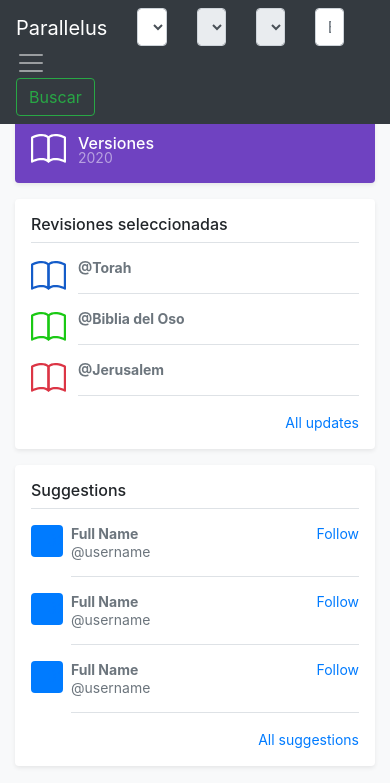
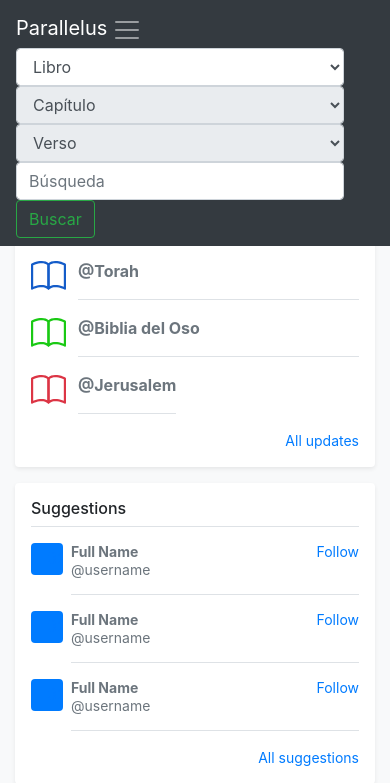
Before and after one commit to mapizeta/parallelus, a Django app: page / in a window 390 px wide. Shown: the top 783 px of the page. Run offline with Django 3.2, Linux system fonts and the light colour scheme; data that the repository does not hold is empty; some libraries are stand-ins or nearby versions.

Commit message:
select responsivos y divs en versículos

```diff
--- a/home/templates/home/index.html
+++ b/home/templates/home/index.html
@@ -19,13 +19,13 @@
     <body class="bg-light">
          <nav class="navbar navbar-expand-lg fixed-top navbar-dark bg-dark">
             <div class="row" style="width:100%">
-              <div class="col">
+              <div class="col-sm-2">
                   <a class="navbar-brand mr-auto mr-lg-0" href="#">Parallelus</a>
                   <button class="navbar-toggler p-0 border-0" type="button" data-toggle="offcanvas">
                      <span class="navbar-toggler-icon"></span>
                   </button>
               </div>
-              <div class="col">
+              <div class="col-sm-2">
                 <select class="form-control" id="libro">
                   <option>Libro</option>
                     {% for book in books %}
@@ -33,7 +33,7 @@
                     {% endfor %}
                 </select>
               </div>
-              <div class="col">
+              <div class="col-sm-2">
                   <select class="form-control" id="capitulo" disabled>
                       <option>Capítulo</option>
                       {% for i in n %}
@@ -42,7 +42,7 @@
 
                     </select>
                 </div>
-                <div class="col">
+                <div class="col-sm-2">
 
                     <select class="form-control" id="verso" disabled>
                         <option>Verso</option>
@@ -51,12 +51,12 @@
                       {% endfor %}
                       </select>
                   </div>
-                  <div class="col">
+                  <div class="col-sm-2">
 
                           <input class="form-control" type="text" placeholder="Búsqueda" aria-label="Search">
 
                   </div>
-                  <div class="col">
+                  <div class="col-sm-2">
                       <button class="btn btn-outline-success" type="submit">Buscar</button>
                   </div>
 
@@ -94,35 +94,41 @@
 
                   <div class="my-3 p-3 bg-white rounded shadow-sm">
                     <h6 class="border-bottom border-gray pb-2 mb-0">Revisiones seleccionadas</h6>
+
                     <div class="media text-muted pt-3">
-                            <svg style="font-size: 35px;margin-right: 12px;color:#145cc9;" class="bi bi-book" width="1em" height="1em" viewBox="0 0 16 16" fill="currentColor" xmlns="http://www.w3.org/2000/svg">
+                      <div><svg style="font-size: 35px;margin-right: 12px;color:#145cc9;" class="bi bi-book" width="1em" height="1em" viewBox="0 0 16 16" fill="currentColor" xmlns="http://www.w3.org/2000/svg"><path fill-rule="evenodd" d="M3.214 1.072C4.813.752 6.916.71 8.354 2.146A.5.5 0 018.5 2.5v11a.5.5 0 01-.854.354c-.843-.844-2.115-1.059-3.47-.92-1.344.14-2.66.617-3.452 1.013A.5.5 0 010 13.5v-11a.5.5 0 01.276-.447L.5 2.5l-.224-.447.002-.001.004-.002.013-.006a5.017 5.017 0 01.22-.103 12.958 12.958 0 012.7-.869zM1 2.82v9.908c.846-.343 1.944-.672 3.074-.788 1.143-.118 2.387-.023 3.426.56V2.718c-1.063-.929-2.631-.956-4.09-.664A11.958 11.958 0 001 2.82z" clip-rule="evenodd"/><path fill-rule="evenodd" d="M12.786 1.072C11.188.752 9.084.71 7.646 2.146A.5.5 0 007.5 2.5v11a.5.5 0 00.854.354c.843-.844 2.115-1.059 3.47-.92 1.344.14 2.66.617 3.452 1.013A.5.5 0 0016 13.5v-11a.5.5 0 00-.276-.447L15.5 2.5l.224-.447-.002-.001-.004-.002-.013-.006-.047-.023a12.582 12.582 0 00-.799-.34 12.96 12.96 0 00-2.073-.609zM15 2.82v9.908c-.846-.343-1.944-.672-3.074-.788-1.143-.118-2.387-.023-3.426.56V2.718c1.063-.929 2.631-.956 4.09-.664A11.956 11.956 0 0115 2.82z" clip-rule="evenodd"/></svg></div>
+                      <div style="width:100%">
+                          <strong class="d-block text-gray-dark">@Torah</strong>
+                          <div id="torah"></div>
+                          <p class="media-body pb-3 mb-0 small lh-125 border-bottom border-gray"></p>
+                      </div>
+
+                    </div>
+                    <div class="media text-muted pt-3">
+                      <div><svg style="font-size: 35px;margin-right: 12px;color:#1ac914;" class="bi bi-book" width="1em" height="1em" viewBox="0 0 16 16" fill="currentColor" xmlns="http://www.w3.org/2000/svg">
                         <path fill-rule="evenodd" d="M3.214 1.072C4.813.752 6.916.71 8.354 2.146A.5.5 0 018.5 2.5v11a.5.5 0 01-.854.354c-.843-.844-2.115-1.059-3.47-.92-1.344.14-2.66.617-3.452 1.013A.5.5 0 010 13.5v-11a.5.5 0 01.276-.447L.5 2.5l-.224-.447.002-.001.004-.002.013-.006a5.017 5.017 0 01.22-.103 12.958 12.958 0 012.7-.869zM1 2.82v9.908c.846-.343 1.944-.672 3.074-.788 1.143-.118 2.387-.023 3.426.56V2.718c-1.063-.929-2.631-.956-4.09-.664A11.958 11.958 0 001 2.82z" clip-rule="evenodd"/>
                         <path fill-rule="evenodd" d="M12.786 1.072C11.188.752 9.084.71 7.646 2.146A.5.5 0 007.5 2.5v11a.5.5 0 00.854.354c.843-.844 2.115-1.059 3.47-.92 1.344.14 2.66.617 3.452 1.013A.5.5 0 0016 13.5v-11a.5.5 0 00-.276-.447L15.5 2.5l.224-.447-.002-.001-.004-.002-.013-.006-.047-.023a12.582 12.582 0 00-.799-.34 12.96 12.96 0 00-2.073-.609zM15 2.82v9.908c-.846-.343-1.944-.672-3.074-.788-1.143-.118-2.387-.023-3.426.56V2.718c1.063-.929 2.631-.956 4.09-.664A11.956 11.956 0 0115 2.82z" clip-rule="evenodd"/>
-                            </svg>
-                      <p id="torah" class="media-body pb-3 mb-0 small lh-125 border-bottom border-gray">
-                        <strong class="d-block text-gray-dark">@Torah</strong>
+                    </svg></div>
+                      <div style="width:100%">
+                        <strong class="d-block text-gray-dark">@Biblia del Oso</strong>
 
-                      </p>
+                        <div id="oso"></div>
+                        <p class="media-body pb-3 mb-0 small lh-125 border-bottom border-gray"></p>
+                      </div>
                     </div>
                     <div class="media text-muted pt-3">
-                            <svg style="font-size: 35px;margin-right: 12px;color:#1ac914;" class="bi bi-book" width="1em" height="1em" viewBox="0 0 16 16" fill="currentColor" xmlns="http://www.w3.org/2000/svg">
-                                <path fill-rule="evenodd" d="M3.214 1.072C4.813.752 6.916.71 8.354 2.146A.5.5 0 018.5 2.5v11a.5.5 0 01-.854.354c-.843-.844-2.115-1.059-3.47-.92-1.344.14-2.66.617-3.452 1.013A.5.5 0 010 13.5v-11a.5.5 0 01.276-.447L.5 2.5l-.224-.447.002-.001.004-.002.013-.006a5.017 5.017 0 01.22-.103 12.958 12.958 0 012.7-.869zM1 2.82v9.908c.846-.343 1.944-.672 3.074-.788 1.143-.118 2.387-.023 3.426.56V2.718c-1.063-.929-2.631-.956-4.09-.664A11.958 11.958 0 001 2.82z" clip-rule="evenodd"/>
-                                <path fill-rule="evenodd" d="M12.786 1.072C11.188.752 9.084.71 7.646 2.146A.5.5 0 007.5 2.5v11a.5.5 0 00.854.354c.843-.844 2.115-1.059 3.47-.92 1.344.14 2.66.617 3.452 1.013A.5.5 0 0016 13.5v-11a.5.5 0 00-.276-.447L15.5 2.5l.224-.447-.002-.001-.004-.002-.013-.006-.047-.023a12.582 12.582 0 00-.799-.34 12.96 12.96 0 00-2.073-.609zM15 2.82v9.908c-.846-.343-1.944-.672-3.074-.788-1.143-.118-2.387-.023-3.426.56V2.718c1.063-.929 2.631-.956 4.09-.664A11.956 11.956 0 0115 2.82z" clip-rule="evenodd"/>
-                            </svg>
-                      <p id="oso" class="media-body pb-3 mb-0 small lh-125 border-bottom border-gray">
-                        <strong class="d-block text-gray-dark">@Biblia del Oso</strong>
-
-                      </p>
-                    </div>
-                    <div class="media text-muted pt-3">
+                      <div>
                       <svg style="font-size: 35px;margin-right: 12px;color:#dc3545" class="bi bi-book" width="1em" height="1em" viewBox="0 0 16 16" fill="currentColor" xmlns="http://www.w3.org/2000/svg">
                                 <path fill-rule="evenodd" d="M3.214 1.072C4.813.752 6.916.71 8.354 2.146A.5.5 0 018.5 2.5v11a.5.5 0 01-.854.354c-.843-.844-2.115-1.059-3.47-.92-1.344.14-2.66.617-3.452 1.013A.5.5 0 010 13.5v-11a.5.5 0 01.276-.447L.5 2.5l-.224-.447.002-.001.004-.002.013-.006a5.017 5.017 0 01.22-.103 12.958 12.958 0 012.7-.869zM1 2.82v9.908c.846-.343 1.944-.672 3.074-.788 1.143-.118 2.387-.023 3.426.56V2.718c-1.063-.929-2.631-.956-4.09-.664A11.958 11.958 0 001 2.82z" clip-rule="evenodd"/>
                                 <path fill-rule="evenodd" d="M12.786 1.072C11.188.752 9.084.71 7.646 2.146A.5.5 0 007.5 2.5v11a.5.5 0 00.854.354c.843-.844 2.115-1.059 3.47-.92 1.344.14 2.66.617 3.452 1.013A.5.5 0 0016 13.5v-11a.5.5 0 00-.276-.447L15.5 2.5l.224-.447-.002-.001-.004-.002-.013-.006-.047-.023a12.582 12.582 0 00-.799-.34 12.96 12.96 0 00-2.073-.609zM15 2.82v9.908c-.846-.343-1.944-.672-3.074-.788-1.143-.118-2.387-.023-3.426.56V2.718c1.063-.929 2.631-.956 4.09-.664A11.956 11.956 0 0115 2.82z" clip-rule="evenodd"/>
                             </svg>
-                      <p id="jerusalem" class="media-body pb-3 mb-0 small lh-125 border-bottom border-gray">
+                            </div>
+                            <div>
+
                                 <strong class="d-block text-gray-dark">@Jerusalem</strong>
-
-                      </p>
+                                <div id="jerusalem"></div>
+                                <p  class="media-body pb-3 mb-0 small lh-125 border-bottom border-gray"></p>
+                            </div>
                     </div>
                     <small class="d-block text-right mt-3">
                       <a href="#">All updates</a>
@@ -181,9 +187,9 @@
 
             $.post( "ajax/test/", { libro: $("#libro").val(), capitulo: $("#capitulo").val(), verso: $("#verso").val(), 'csrfmiddlewaretoken': '{{ csrf_token }}'  })
           .done(function( data ) {
-            $("#torah").append(data.torah);
-            $("#oso").append(data.oso);
-            $("#jerusalem").append(data.jerusalem);
+            $("#torah").html(data.torah);
+            $("#oso").html(data.oso);
+            $("#jerusalem").html(data.jerusalem);
             //console.log( "torah: " + data.torah );
             //console.log( "oso: " + data.oso );
             //console.log( "jerusalem: " + data.jerusalem );
```
Lines whose indentation alone changed are shown as unchanged.
